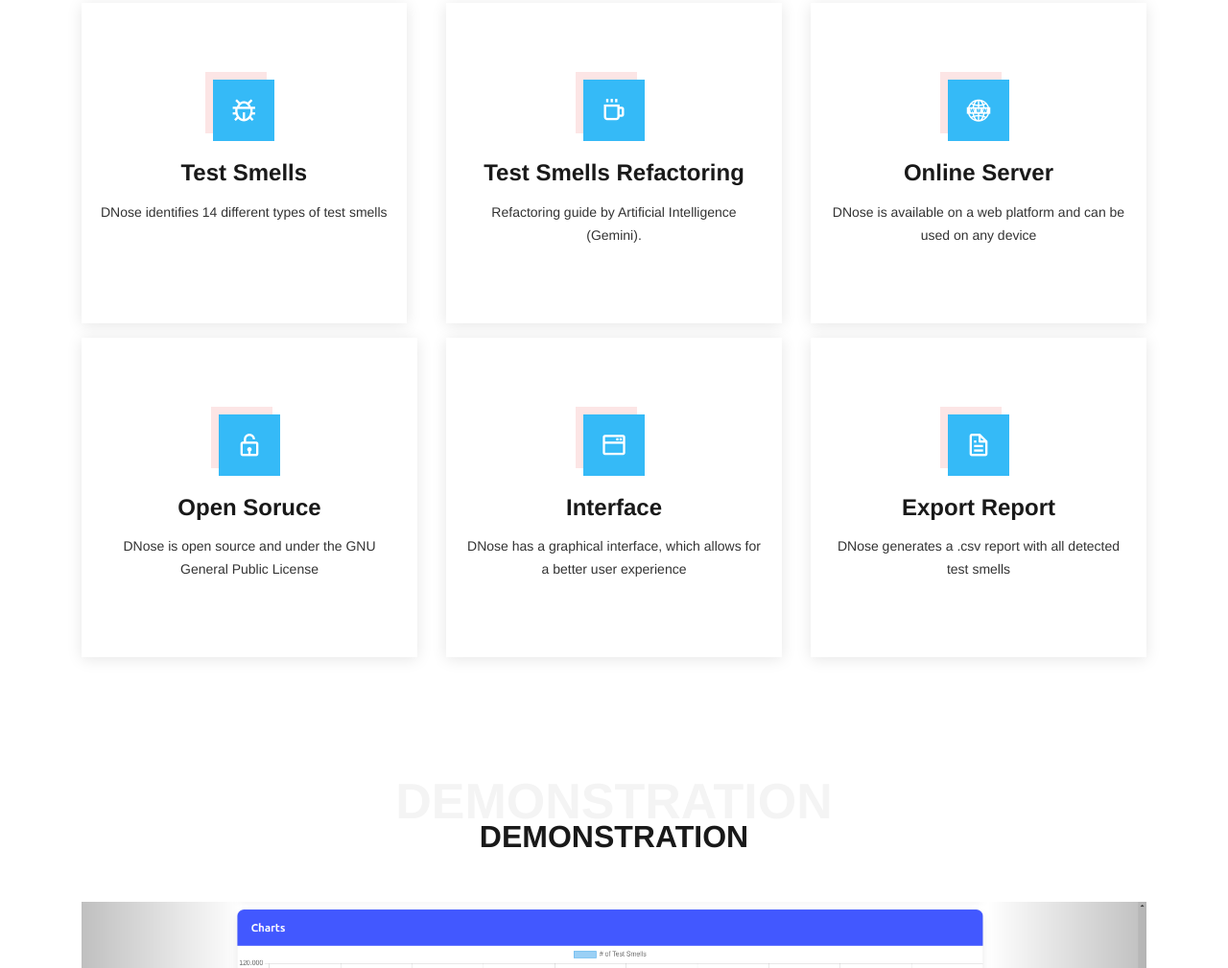
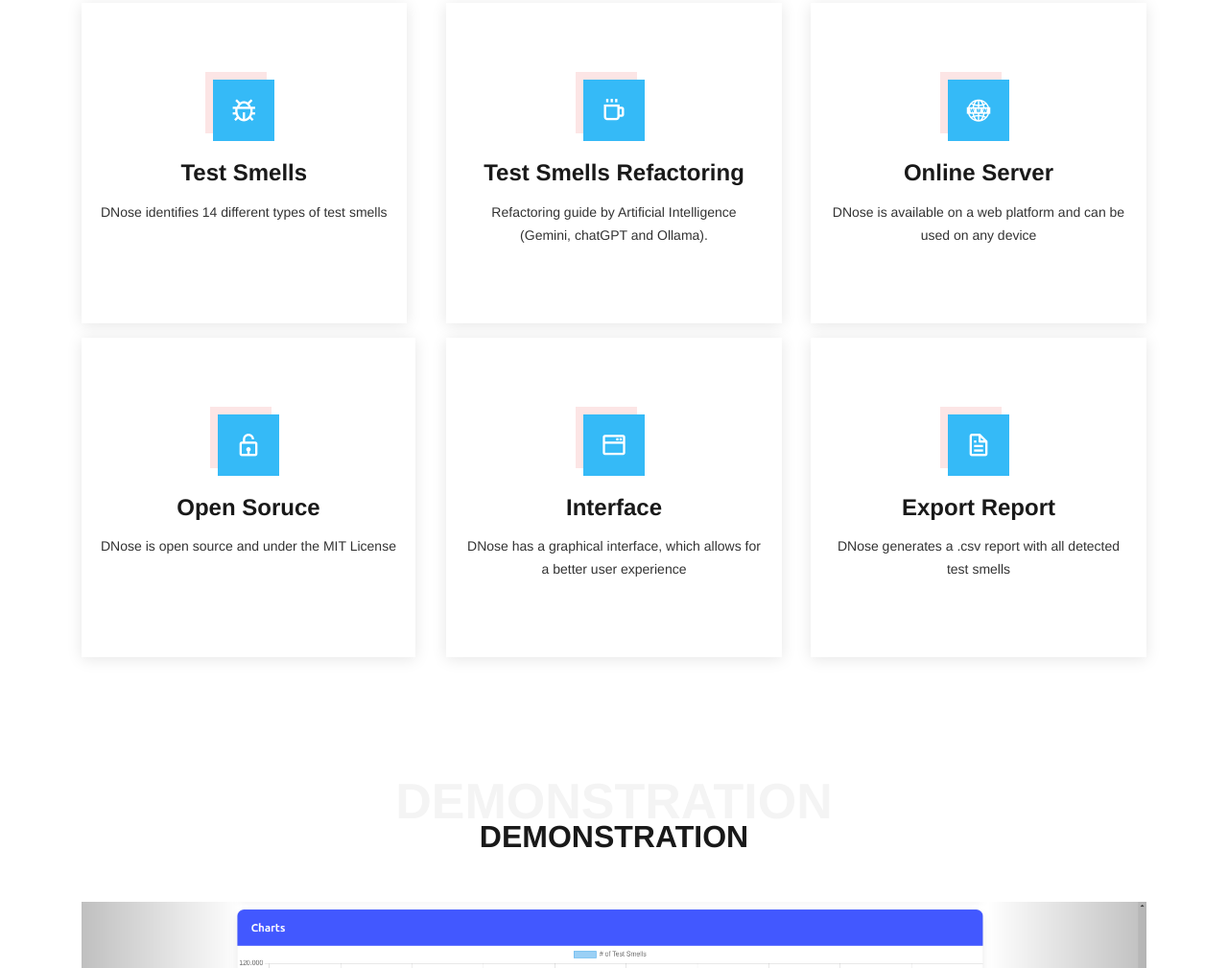
Before and after one commit to dnose-ts/dnose-ts.github.io, a plain HTML site: page index.html in a window 1280 px wide. Shown: the part 1765-2774 px from the top of the page at 96% size. Drawn offline with nearby package versions, Linux system fonts and the light colour scheme.

Commit message:
melhorias

```diff
--- a/index.html
+++ b/index.html
@@ -177,7 +177,7 @@
             <div class="icon-box">
               <div class="icon"><i class="bx bx-coffee"></i></div>
               <h4><a href="">Test Smells Refactoring</a></h4>
-              <p>Refactoring guide by Artificial Intelligence (Gemini).</p>
+              <p>Refactoring guide by Artificial Intelligence (Gemini, chatGPT and Ollama).</p>
               <p>                                                      </p>
             </div>
           </div>
@@ -194,7 +194,7 @@
             <div class="icon-box">
               <div class="icon"><i class="bx bx-lock-open"></i></div>
               <h4><a href="">Open Soruce</a></h4>
-              <p>DNose is open source and under the GNU General Public License</p>
+              <p>DNose is open source and under the MIT License</p>
             </div>
           </div>
 
```
